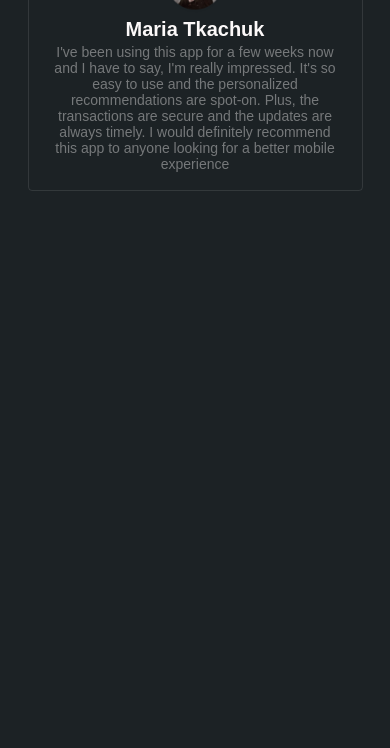
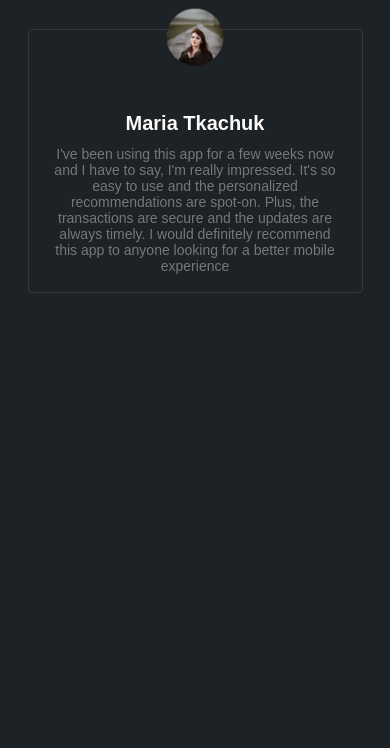
Before and after one commit to remezovskyi2508/project-group-12, a website built with Vite: page src/index.html in a window 390 px wide. Shown: the part 96-844 px from the top of the page. Built offline with nearby package versions, Linux system fonts and the light colour scheme.

Commit message:
finish section testimonial --mobile

```diff
--- a/src/css/testimonials.css
+++ b/src/css/testimonials.css
@@ -1,13 +1,20 @@
+.section-testimonials {
+  padding: 40px 0;
+}
 .section-title {
   text-align: left;
   font-weight: 500;
   font-size: 32px;
   line-height: 1.4;
   letter-spacing: -0.03em;
+  margin-bottom: 40px;
   color: #fcf9f9;
 }
 .customer-img {
-  margin: 0 auto;
+  position: absolute;
+  top: -24px;
+  left: 50%;
+  transform: translateX(-50%);
 }
 .customer-name {
   font-weight: 600;
@@ -16,14 +23,17 @@
   text-align: center;
   color: #fcf9f9;
   letter-spacing: 0;
+  margin-bottom: 8px;
 }
 .customer-opinion {
   font-size: 14px;
   text-align: center;
   letter-spacing: 0;
+  color: rgba(252, 249, 249, 0.4);
 }
 .testimonial-card {
   border: 1px solid rgba(252, 249, 249, 0.1);
   border-radius: 4px;
-  padding: 0px 22px 18px;
+  padding: 78px 22px 18px;
+  position: relative;
 }
--- a/src/index.html
+++ b/src/index.html
@@ -9,7 +9,7 @@
   </head>
   <body>
     <main>
-      <load src="partials/testimonal.html" />
+      <load src="partials/testimonals.html" />
     </main>
     <script type="module" src="./main.js"></script>
   </body>
--- a/src/partials/testimonal.html
+++ b/src/partials/testimonals.html
@@ -1,4 +1,4 @@
-<section class="section-testimonial">
+<section class="section-testimonials">
   <div class="container">
     <h2 class="section-title">Testimonials</h2>
     <div class="testimonial-wrapper">
```
